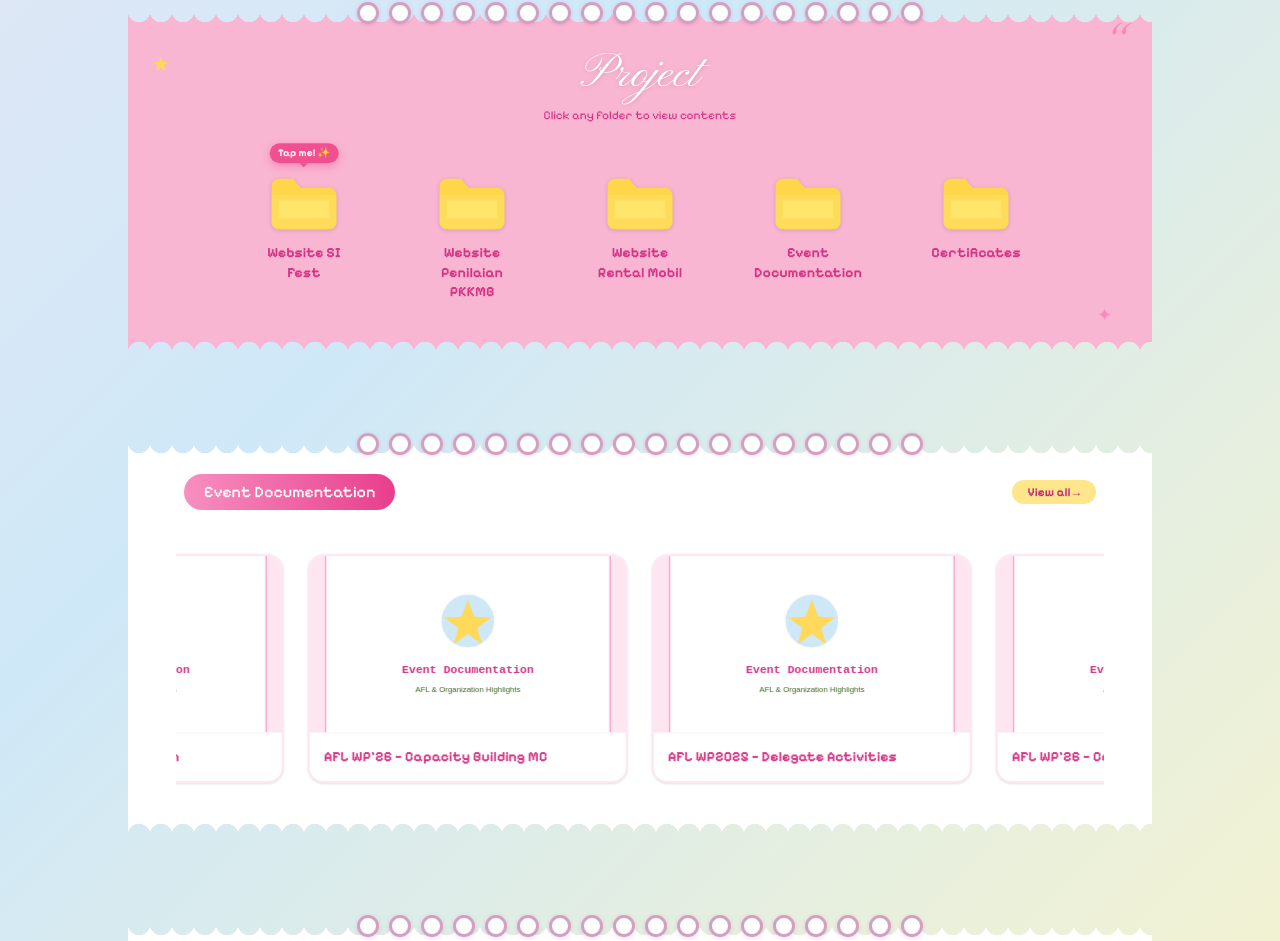
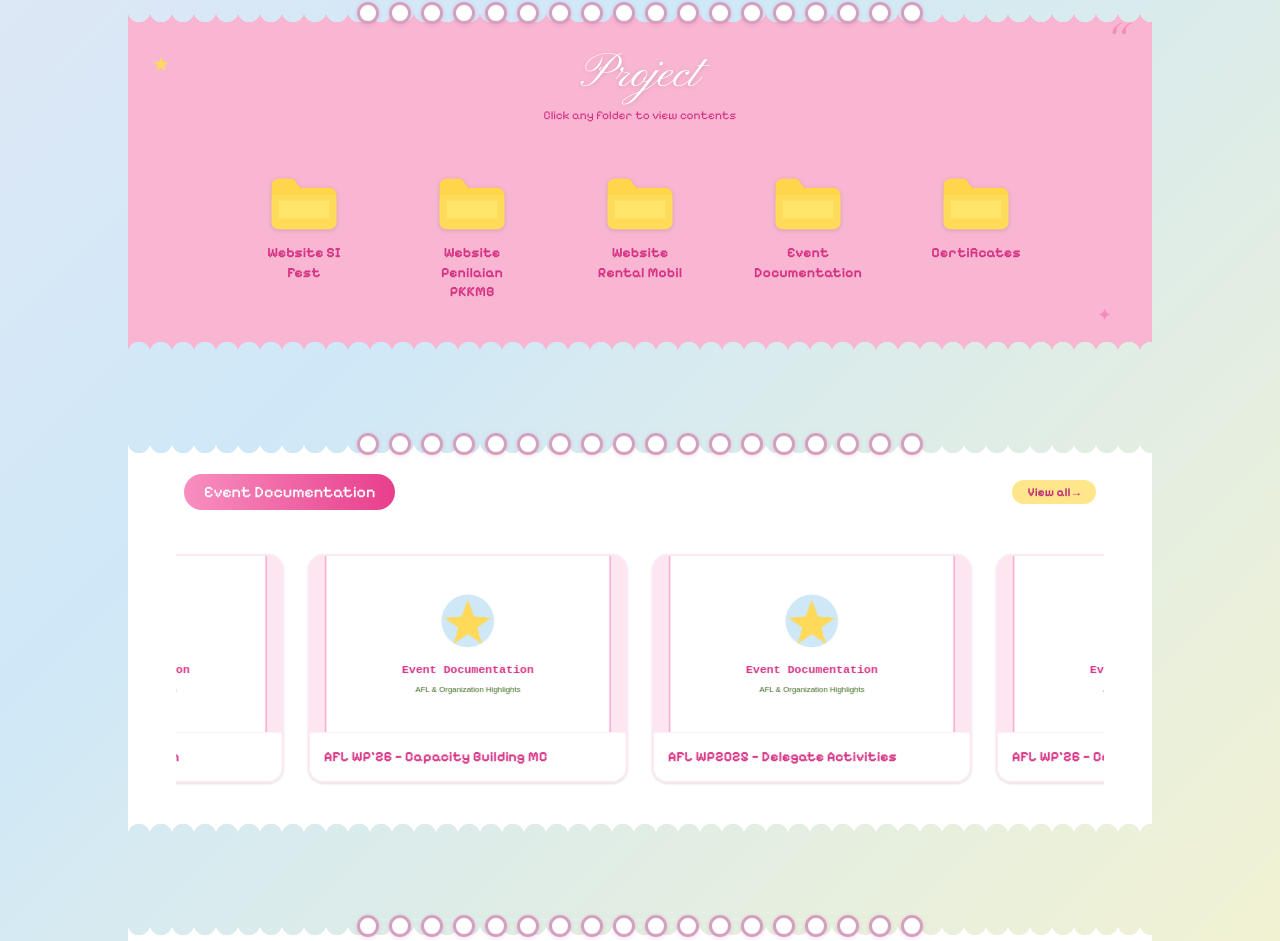
Before and after one commit to sharkei04/Portofolio-Caca, a website built with Vite: page index.html in a window 1280 px wide. Shown: the part 3226-4167 px from the top of the page. Built offline with nearby package versions, Linux system fonts and the light colour scheme; animation ran at ten frames a second.

Commit message:
remove: delete Tap me badge from folder

```diff
--- a/src/js/folders.js
+++ b/src/js/folders.js
@@ -132,15 +132,12 @@ function renderFolders() {
 
   container.innerHTML = content.projectCategories
     .map(
-      (cat, idx) => {
+      (cat) => {
         const previewImg = getFolderPreview(cat.id);
         const previewHTML = previewImg
           ? `<div class="folder-peek" aria-hidden="true">
                <img src="${previewImg}" alt="" class="folder-peek-img" draggable="false" />
              </div>`
-          : '';
-        const tapMeBadge = idx === 0
-          ? `<span class="folder-tap-me">Tap me! ✨</span>`
           : '';
         return `
       <button
@@ -150,7 +147,6 @@ function renderFolders() {
         aria-haspopup="dialog"
       >
         <div class="folder-wrap">
-          ${tapMeBadge}
           ${previewHTML}
           ${folderSVG()}
         </div>
--- a/src/styles/main.css
+++ b/src/styles/main.css
@@ -427,46 +427,6 @@
     height: 58px;
   }
 
-  /* ── "Tap me! ✨" Badge above folder ── */
-  .folder-tap-me {
-    position: absolute;
-    top: -26px;
-    left: 50%;
-    transform: translateX(-50%);
-    background: var(--color-pink-hot);
-    color: white;
-    font-family: var(--font-pixel);
-    font-size: 0.65rem;
-    font-weight: 700;
-    padding: 2px 8px;
-    border-radius: 999px;
-    white-space: nowrap;
-    box-shadow: 0 3px 10px rgba(240, 80, 143, 0.45);
-    pointer-events: none;
-    z-index: 10;
-    animation: tap-me-float 1.8s ease-in-out infinite;
-  }
-
-  .folder-tap-me::after {
-    content: '';
-    position: absolute;
-    bottom: -4px;
-    left: 50%;
-    transform: translateX(-50%);
-    border-left: 4px solid transparent;
-    border-right: 4px solid transparent;
-    border-top: 4px solid var(--color-pink-hot);
-  }
-
-  @keyframes tap-me-float {
-    0%, 100% {
-      transform: translateX(-50%) translateY(0);
-    }
-    50% {
-      transform: translateX(-50%) translateY(-6px);
-    }
-  }
-
   .folder-peek {
     position: absolute;
     bottom: 68%;          /* peeks from behind the top of folder */
```
